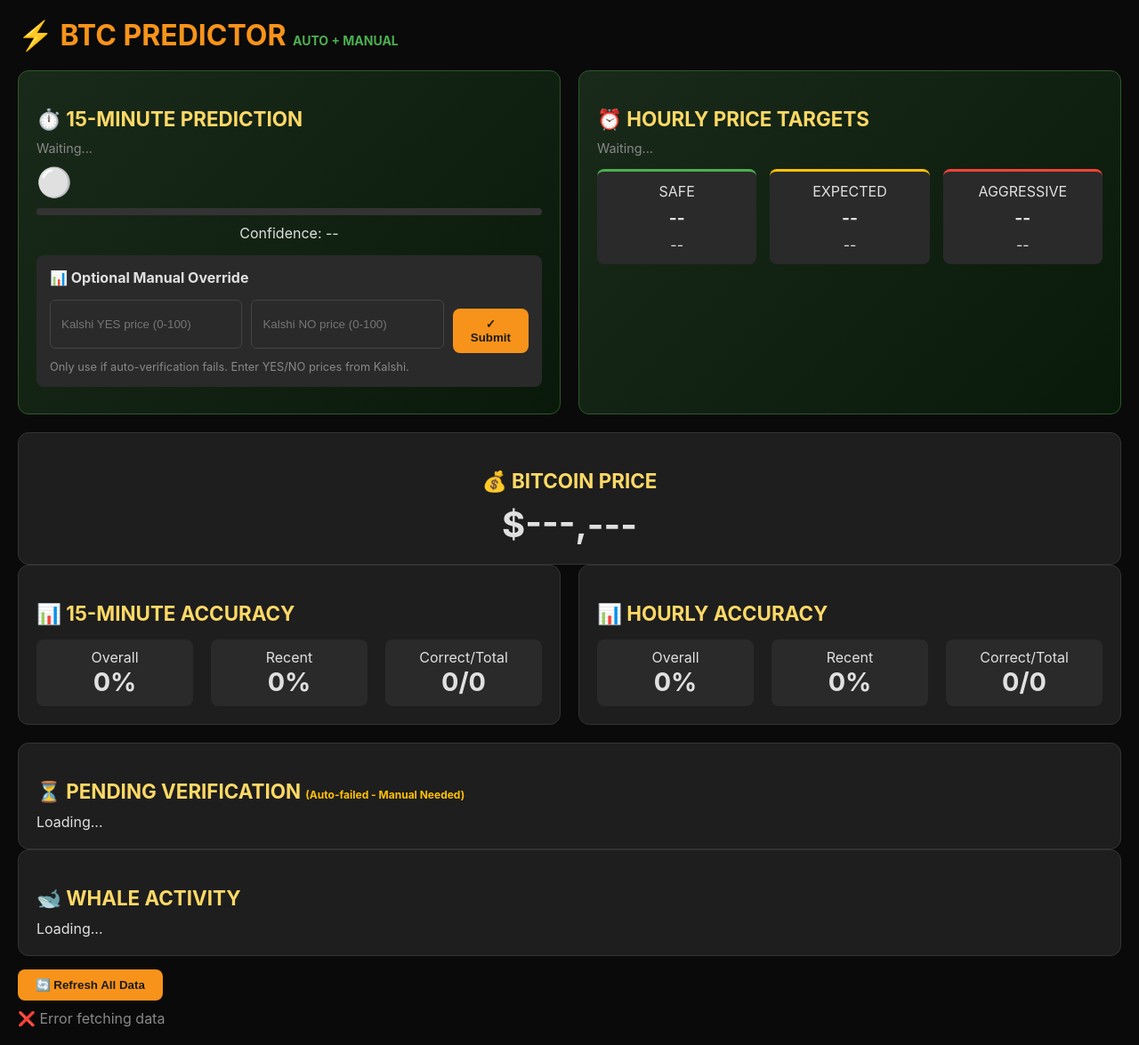
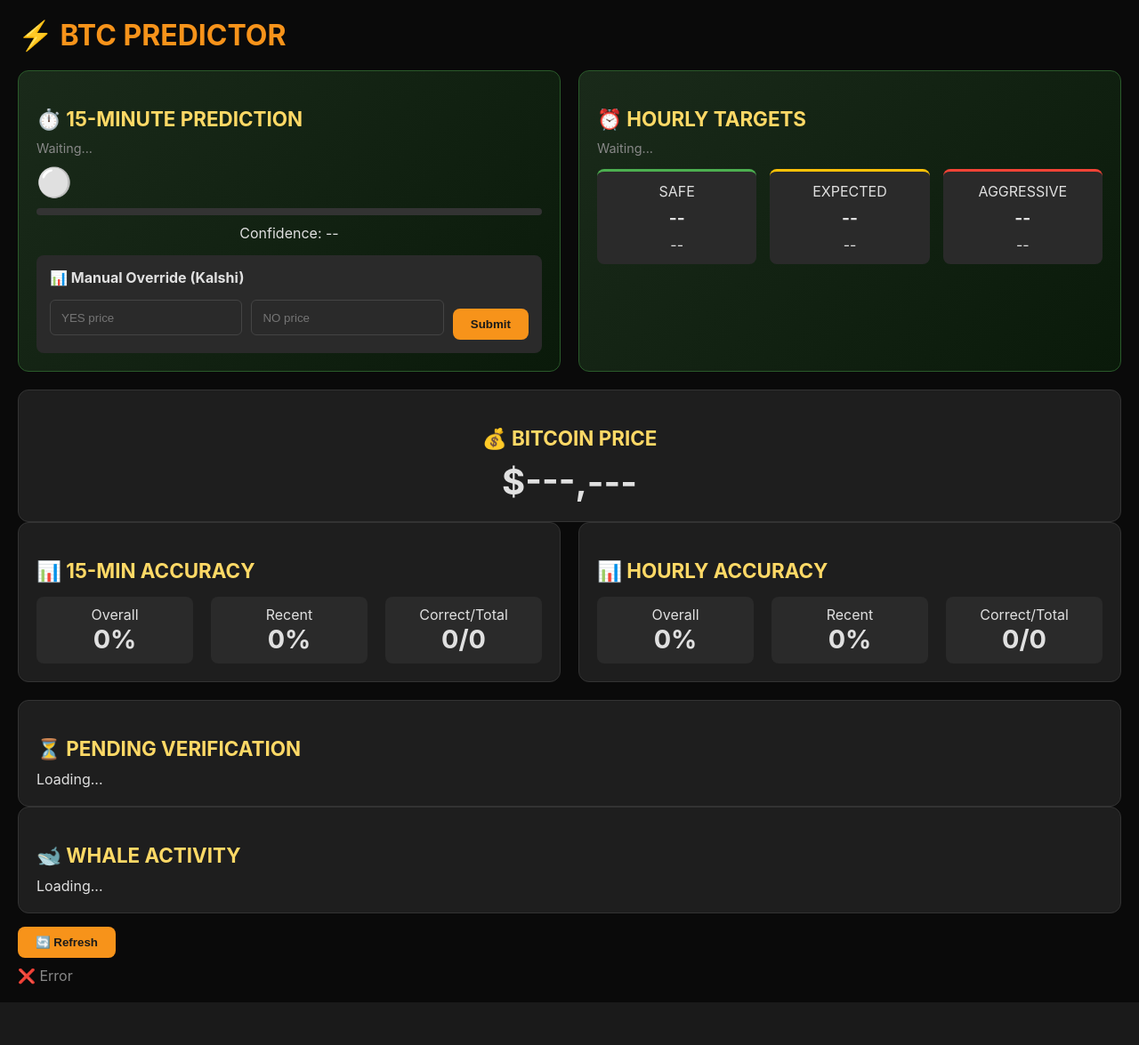
Before and after one commit to kaiofazurex87x-hue/btc-predictor, a Flask app: template templates/dashboard.html in a window 1280 px wide. Shown: the whole page at 89% size. After the commit the page ends 1127 px from the top, so only its background shows below. Run offline with Flask 3, Linux system fonts and the light colour scheme; the template is opened without the code that fills it, so the values that code supplies are empty.

Commit message:
Update dashboard.html

```diff
--- a/templates/dashboard.html
+++ b/templates/dashboard.html
@@ -125,22 +125,6 @@
             border-left: 3px solid #ffc107;
         }
 
-        .auto-badge {
-            background: #4caf50;
-            padding: 2px 8px;
-            border-radius: 12px;
-            font-size: 10px;
-            margin-left: 8px;
-        }
-        .pending-badge {
-            background: #ffc107;
-            color: #1a1a1a;
-            padding: 2px 8px;
-            border-radius: 12px;
-            font-size: 10px;
-            margin-left: 8px;
-        }
-
         .success { color: #4caf50; }
         .error { color: #f44336; }
         .warning { color: #ffc107; }
@@ -150,47 +134,35 @@
             50% { opacity: 0.5; }
         }
         .loading { animation: pulse 1s infinite; }
-
-        .verified-by {
-            font-size: 10px;
-            color: #888;
-            margin-top: 5px;
-        }
     </style>
 </head>
 <body>
     <div class="container">
-        <h1>⚡ BTC PREDICTOR <span style="font-size: 14px; color: #4caf50;">AUTO + MANUAL</span></h1>
+        <h1>⚡ BTC PREDICTOR</h1>
 
         <div class="grid">
-            <!-- 15-Minute Prediction Card -->
+            <!-- 15-Minute Prediction -->
             <div class="card price-card">
                 <h2>⏱️ 15-MINUTE PREDICTION</h2>
                 <div id="min15-time" style="color: #888; font-size: 0.9rem;">Waiting...</div>
                 <div class="prediction" id="min15-dir">⚪</div>
                 <div class="confidence-bar"><div class="confidence-fill" id="min15-bar"></div></div>
                 <div id="min15-conf" style="text-align: center; margin-top: 5px;">Confidence: --</div>
-                <div id="min15-verified" class="verified-by"></div>
 
-                <!-- Manual Kalshi Entry (Optional Override) -->
                 <div class="manual-entry">
-                    <div style="margin-bottom: 10px; font-weight: bold;">📊 Optional Manual Override</div>
+                    <div style="margin-bottom: 10px; font-weight: bold;">📊 Manual Override (Kalshi)</div>
                     <div style="display: flex; gap: 10px;">
-                        <input type="text" id="kalshi-yes" placeholder="Kalshi YES price (0-100)">
-                        <input type="text" id="kalshi-no" placeholder="Kalshi NO price (0-100)">
-                        <button onclick="submitKalshi()">✓ Submit</button>
-                    </div>
-                    <div style="font-size: 0.8rem; color: #888; margin-top: 8px;">
-                        Only use if auto-verification fails. Enter YES/NO prices from Kalshi.
+                        <input type="text" id="kalshi-yes" placeholder="YES price">
+                        <input type="text" id="kalshi-no" placeholder="NO price">
+                        <button onclick="submitKalshi()">Submit</button>
                     </div>
                 </div>
-
-                <div id="kalshi-result" style="margin-top: 10px;"></div>
+                <div id="kalshi-result"></div>
             </div>
 
-            <!-- Hourly Prediction Card -->
+            <!-- Hourly Prediction -->
             <div class="card price-card">
-                <h2>⏰ HOURLY PRICE TARGETS</h2>
+                <h2>⏰ HOURLY TARGETS</h2>
                 <div id="hourly-time" style="color: #888; font-size: 0.9rem;">Waiting...</div>
                 <div class="tier-grid" id="hourly-tiers">
                     <div class="tier tier-safe"><div>SAFE</div><div class="tier-price" id="safe-price">--</div><div id="safe-conf">--</div></div>
@@ -210,7 +182,7 @@
         <!-- Accuracy Stats -->
         <div class="grid">
             <div class="card">
-                <h2>📊 15-MINUTE ACCURACY</h2>
+                <h2>📊 15-MIN ACCURACY</h2>
                 <div class="stats">
                     <div class="stat"><div>Overall</div><div class="stat-value" id="min15-overall">0%</div></div>
                     <div class="stat"><div>Recent</div><div class="stat-value" id="min15-recent">0%</div></div>
@@ -227,9 +199,9 @@
             </div>
         </div>
 
-        <!-- Pending Predictions (Need Manual Input) -->
-        <div class="card" id="pending-section">
-            <h2>⏳ PENDING VERIFICATION <span style="font-size: 12px; color: #ffc107;">(Auto-failed - Manual Needed)</span></h2>
+        <!-- Pending Predictions -->
+        <div class="card">
+            <h2>⏳ PENDING VERIFICATION</h2>
             <div id="pending-list">Loading...</div>
         </div>
 
@@ -239,7 +211,7 @@
             <div id="whale-data">Loading...</div>
         </div>
 
-        <button onclick="refreshAll()">🔄 Refresh All Data</button>
+        <button onclick="refreshAll()">🔄 Refresh</button>
         <div id="status" style="margin-top: 10px; color: #888;"></div>
     </div>
 
@@ -248,47 +220,39 @@
 
         async function fetchData() {
             try {
-                // Get current predictions
                 const predRes = await fetch('/api/predict', { method: 'POST', body: '{}', headers: {'Content-Type': 'application/json'} });
                 const predData = await predRes.json();
 
-                // Get hourly predictions
                 const hourlyRes = await fetch('/api/hourly', { method: 'POST', body: '{}', headers: {'Content-Type': 'application/json'} });
                 const hourlyData = await hourlyRes.json();
 
-                // Get accuracy stats
                 const accRes = await fetch('/api/accuracy');
                 const accData = await accRes.json();
 
-                // Get pending predictions
                 const pendingRes = await fetch('/api/pending');
                 const pendingData = await pendingRes.json();
 
-                // Get latest price
                 const latestRes = await fetch('/api/latest');
                 const latestData = await latestRes.json();
 
-                // Get whale data
                 const whaleRes = await fetch('/api/whale');
                 const whaleData = await whaleRes.json();
 
                 updateUI(predData, hourlyData, accData, pendingData, latestData, whaleData);
 
                 document.getElementById('status').innerHTML = '✅ Updated ' + new Date().toLocaleTimeString();
-            } catch (error) {
-                console.error('Fetch error:', error);
-                document.getElementById('status').innerHTML = '❌ Error fetching data';
+            } catch (e) {
+                console.error(e);
+                document.getElementById('status').innerHTML = '❌ Error';
             }
         }
 
         function updateUI(pred, hourly, acc, pending, latest, whale) {
-            // Price
             if (latest.price) {
                 document.getElementById('price').innerHTML = `$${latest.price.toLocaleString()}`;
-                document.getElementById('last-update').innerHTML = `Last update: ${new Date().toLocaleTimeString()}`;
+                document.getElementById('last-update').innerHTML = `Updated: ${new Date().toLocaleTimeString()}`;
             }
 
-            // 15-minute prediction
             if (pred.direction) {
                 document.getElementById('min15-dir').innerHTML = pred.direction === 'UP' ? '📈 UP' : '📉 DOWN';
                 document.getElementById('min15-dir').className = pred.direction === 'UP' ? 'prediction up' : 'prediction down';
@@ -300,12 +264,10 @@
                 current15minPrediction = pred.prediction_id;
             } else {
                 document.getElementById('min15-dir').innerHTML = '⚪ WAITING';
-                document.getElementById('min15-dir').className = 'prediction';
                 document.getElementById('min15-conf').innerHTML = 'Waiting for next block';
                 document.getElementById('min15-bar').style.width = '0%';
             }
 
-            // Hourly prediction
             if (hourly.tiers) {
                 document.getElementById('safe-price').innerHTML = hourly.tiers.safe.formatted;
                 document.getElementById('safe-conf').innerHTML = `${hourly.tiers.safe.confidence.toFixed(0)}%`;
@@ -315,7 +277,6 @@
                 document.getElementById('agg-conf').innerHTML = `${hourly.tiers.aggressive.confidence.toFixed(0)}%`;
             }
 
-            // Accuracy stats
             document.getElementById('min15-overall').innerHTML = `${acc.min15.overall.toFixed(1)}%`;
             document.getElementById('min15-recent').innerHTML = `${acc.min15.recent.toFixed(1)}%`;
             document.getElementById('min15-count').innerHTML = `${acc.min15.correct}/${acc.min15.total}`;
@@ -323,32 +284,28 @@
             document.getElementById('hourly-recent').innerHTML = `${acc.hourly.recent.toFixed(1)}%`;
             document.getElementById('hourly-count').innerHTML = `${acc.hourly.correct}/${acc.hourly.total}`;
 
-            // Pending predictions (need manual input)
             const pending15 = pending['15min'] || {};
-            const pendingKeys = Object.keys(pending15);
-
-            if (pendingKeys.length > 0) {
-                let html = '<div style="color: #ffc107; margin-bottom: 10px;">⚠️ Auto-verification failed. Please enter Kalshi data:</div>';
+            const keys = Object.keys(pending15);
+            if (keys.length > 0) {
+                let html = '<div style="color: #ffc107;">⚠️ Auto-verification failed. Manual input needed:</div>';
                 for (const [id, p] of Object.entries(pending15)) {
                     html += `<div class="pending-prediction">
-                        <strong>${p.start_time} → ${p.end_time}</strong>
-                        <span class="pending-badge">AUTO FAILED</span><br>
+                        <strong>${p.start_time} → ${p.end_time}</strong><br>
                         Predicted: <strong class="${p.prediction === 'UP' ? 'success' : 'error'}">${p.prediction}</strong> (${p.confidence.toFixed(0)}% confidence)<br>
-                        Start price: $${p.start_price.toLocaleString()}<br>
+                        Start: $${p.start_price.toLocaleString()}<br>
                         <div style="display: flex; gap: 10px; margin-top: 10px;">
                             <button onclick="manualVerify('${id}', 'UP')">✅ Mark UP</button>
                             <button onclick="manualVerify('${id}', 'DOWN')">❌ Mark DOWN</button>
-                            <button onclick="openKalshiModal('${id}', ${p.confidence})">📊 Enter Kalshi Prices</button>
+                            <button onclick="openKalshiModal('${id}', ${p.confidence})">📊 Enter Kalshi</button>
                         </div>
                     </div>`;
                 }
                 document.getElementById('pending-list').innerHTML = html;
             } else {
-                document.getElementById('pending-list').innerHTML = '<div style="color: #888;">No pending predictions - auto-verification working!</div>';
+                document.getElementById('pending-list').innerHTML = '<div style="color: #888;">No pending predictions</div>';
             }
 
-            // Whale data
-            if (whale.data && !whale.error) {
+            if (whale.data) {
                 document.getElementById('whale-data').innerHTML = `
                     <div class="stats">
                         <div class="stat"><div>Whale Ratio</div><div class="stat-value">${whale.data.ratio?.toFixed(2) || '1.00'}</div></div>
@@ -356,8 +313,6 @@
                         <div class="stat"><div>Signal</div><div class="stat-value">${whale.signal || 'neutral'}</div></div>
                     </div>
                 `;
-            } else {
-                document.getElementById('whale-data').innerHTML = '<div style="color: #888;">Whale data unavailable</div>';
             }
         }
 
@@ -365,45 +320,30 @@
             try {
                 const res = await fetch('/api/manual_verify', {
                     method: 'POST',
-                    headers: { 'Content-Type': 'application/json' },
-                    body: JSON.stringify({
-                        pred_id: predId,
-                        actual_direction: direction
-                    })
+                    headers: {'Content-Type': 'application/json'},
+                    body: JSON.stringify({pred_id: predId, actual_direction: direction})
                 });
                 const data = await res.json();
                 if (data.success) {
-                    alert(`✅ Prediction marked as ${data.correct ? 'CORRECT' : 'WRONG'}`);
+                    alert(`✅ Marked as ${data.correct ? 'CORRECT' : 'WRONG'}`);
                     refreshAll();
-                } else {
-                    alert('Error: ' + (data.error || 'Unknown'));
                 }
-            } catch (error) {
-                alert('Error submitting');
-            }
+            } catch (e) { alert('Error'); }
         }
 
         async function submitKalshi() {
             const yes = document.getElementById('kalshi-yes').value;
             const no = document.getElementById('kalshi-no').value;
-            const predId = current15minPrediction;
-
-            if (!predId) {
-                document.getElementById('kalshi-result').innerHTML = '<span class="error">No active prediction</span>';
+            if (!current15minPrediction || !yes || !no) {
+                document.getElementById('kalshi-result').innerHTML = '<span class="error">Missing info</span>';
                 return;
             }
-
-            if (!yes || !no) {
-                document.getElementById('kalshi-result').innerHTML = '<span class="warning">Enter both YES and NO prices</span>';
-                return;
-            }
-
             try {
                 const res = await fetch('/api/kalshi_check', {
                     method: 'POST',
-                    headers: { 'Content-Type': 'application/json' },
+                    headers: {'Content-Type': 'application/json'},
                     body: JSON.stringify({
-                        pred_id: predId,
+                        pred_id: current15minPrediction,
                         up_prob: 0.5,
                         kalshi_yes: parseFloat(yes),
                         kalshi_no: parseFloat(no)
@@ -411,54 +351,33 @@
                 });
                 const data = await res.json();
                 if (data.success) {
-                    document.getElementById('kalshi-result').innerHTML = `<span class="success">✅ Prediction marked as ${data.correct ? 'CORRECT' : 'WRONG'}</span>`;
-                    setTimeout(() => { document.getElementById('kalshi-result').innerHTML = ''; }, 3000);
+                    document.getElementById('kalshi-result').innerHTML = `<span class="success">✅ Marked as ${data.correct ? 'CORRECT' : 'WRONG'}</span>`;
+                    setTimeout(() => { document.getElementById('kalshi-result').innerHTML = ''; }, 2000);
                     refreshAll();
-                } else {
-                    document.getElementById('kalshi-result').innerHTML = `<span class="error">❌ ${data.error || 'Error'}</span>`;
                 }
-            } catch (error) {
-                document.getElementById('kalshi-result').innerHTML = '<span class="error">❌ Error submitting</span>';
+            } catch (e) { alert('Error'); }
+        }
+
+        function openKalshiModal(predId, confidence) {
+            const yes = prompt("Enter Kalshi YES price (0-100):");
+            const no = prompt("Enter Kalshi NO price (0-100):");
+            if (yes && no) {
+                fetch('/api/kalshi_check', {
+                    method: 'POST',
+                    headers: {'Content-Type': 'application/json'},
+                    body: JSON.stringify({
+                        pred_id: predId,
+                        up_prob: confidence / 100,
+                        kalshi_yes: parseFloat(yes),
+                        kalshi_no: parseFloat(no)
+                    })
+                }).then(() => refreshAll());
             }
         }
 
-        function openKalshiModal(predId, confidence) {
-            const yes = prompt("Enter Kalshi YES price (0-100) from that period:");
-            const no = prompt("Enter Kalshi NO price (0-100) from that period:");
-
-            if (yes && no) {
-                submitKalshiForId(predId, confidence, parseFloat(yes), parseFloat(no));
-            }
-        }
-
-        async function submitKalshiForId(predId, confidence, yes, no) {
-            try {
-                const res = await fetch('/api/kalshi_check', {
-                    method: 'POST',
-                    headers: { 'Content-Type': 'application/json' },
-                    body: JSON.stringify({
-                        pred_id: predId,
-                        up_prob: confidence / 100,
-                        kalshi_yes: yes,
-                        kalshi_no: no
-                    })
-                });
-                const data = await res.json();
-                if (data.success) {
-                    alert(`✅ Prediction marked as ${data.correct ? 'CORRECT' : 'WRONG'}`);
-                    refreshAll();
-                } else {
-                    alert('Error: ' + (data.error || 'Unknown'));
-                }
-            } catch (error) {
-                alert('Error submitting');
-            }
-        }
-
-        function formatTime(isoString) {
-            if (!isoString) return '--:--';
-            const date = new Date(isoString);
-            return date.toLocaleTimeString([], { hour: '2-digit', minute: '2-digit' });
+        function formatTime(iso) {
+            if (!iso) return '--:--';
+            return new Date(iso).toLocaleTimeString([], {hour:'2-digit', minute:'2-digit'});
         }
 
         async function refreshAll() {
@@ -466,7 +385,6 @@
             await fetchData();
         }
 
-        // Initial load
         refreshAll();
         setInterval(refreshAll, 30000);
     </script>
```
